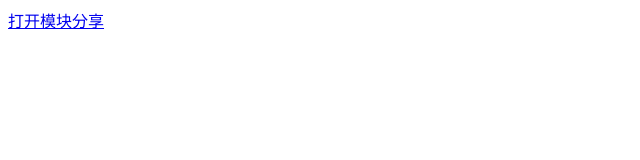
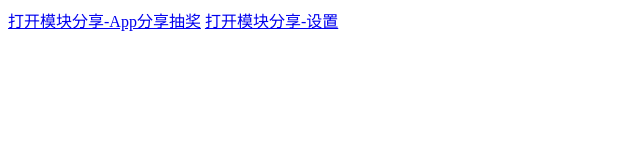
Before and after one commit to Moduleshare-mo/Moduleshare-mo.github.io, a plain HTML site: page index.html in a window 1280 px wide. Shown: the whole page, without its empty margins (0-640 px from the left). Drawn offline with Linux system fonts and the light colour scheme.

Commit message:
Update index.html

```diff
--- a/index.html
+++ b/index.html
@@ -1 +1,2 @@
-<a href="moduleshare://test" >打开模块分享</a>
+<a href="moduleshare://appsharesweepstakes" >打开模块分享-App分享抽奖</a>
+<a href="moduleshare://setting" >打开模块分享-设置</a>
```
